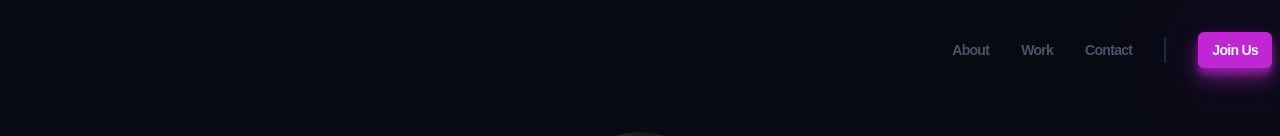
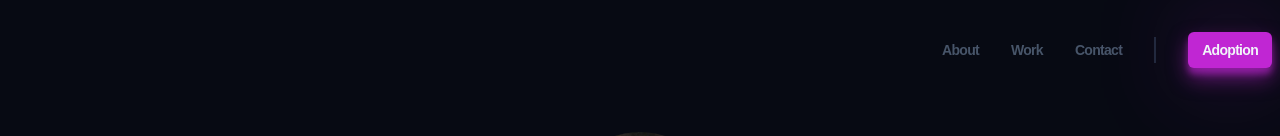
Before and after one commit to Cleofas02/Animals, a website built with Vite: page index.html in a window 1280 px wide. Shown: the top 136 px of the page. Built offline with nearby package versions, Linux system fonts and the light colour scheme; a web font is replaced by a local one.

Commit message:
link tag

```diff
--- a/index.html
+++ b/index.html
@@ -25,7 +25,7 @@
         <li class="header__line"></li>
 
         <li>
-          <a class="header__resume btn" href="#">Join Us</a>
+          <a class="header__resume btn" href="#">Adoption</a>
         </li>
       </ul>
       <button aria-label="mobile nav button" class="header__bars">
```
